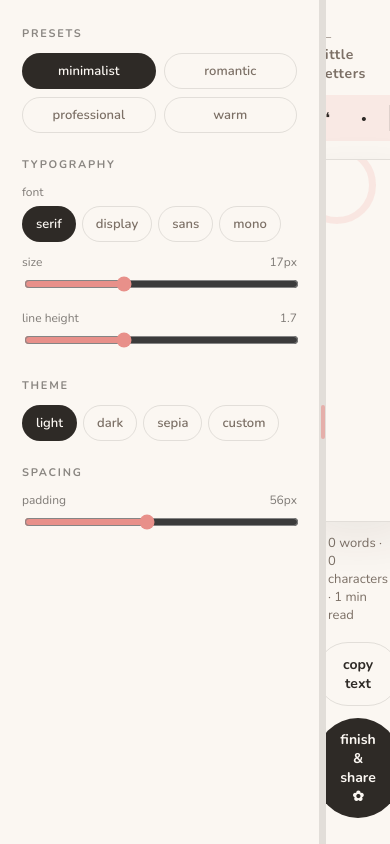
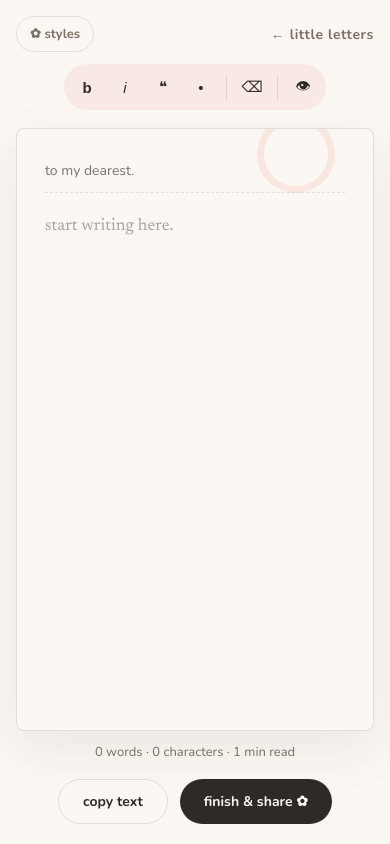
Before and after one commit to deebhikakumaran/littleletters, a Next.js app: page /editor in a window 390 px wide. Built offline with nearby package versions, Linux system fonts and the light colour scheme.

Commit message:
responsive editor

```diff
--- a/components/LetterSender.tsx
+++ b/components/LetterSender.tsx
@@ -25,11 +25,23 @@ export default function LetterSender() {
   const [shareOpen, setShareOpen] = useState(false);
   const [panelW, setPanelW] = useState(320);
 
+  // is this a small screen? (mobile/tablet) — drives the stacked layout
+  const [isMobile, setIsMobile] = useState(false);
+  const [panelOpen, setPanelOpen] = useState(false); // mobile: panel collapsed by default
+
   const { msg, flash } = useToast();
   const edRef = useRef<RichEditorHandle>(null);
   const dragging = useRef(false);
 
-  // draggable divider
+  // track viewport width
+  useEffect(() => {
+    const check = () => setIsMobile(window.innerWidth <= 820);
+    check();
+    window.addEventListener("resize", check);
+    return () => window.removeEventListener("resize", check);
+  }, []);
+
+  // draggable divider (desktop only)
   useEffect(() => {
     const move = (e: MouseEvent | TouchEvent) => {
       if (!dragging.current) return;
@@ -75,15 +87,9 @@ export default function LetterSender() {
     window.location.href = `mailto:?subject=${subj}&body=${b}`;
   };
 
-  return (
-    <div style={{ height: "100vh", overflow: "hidden", background: pal.paper, display: "grid",
-      gridTemplateColumns: `${panelW}px 6px 1fr`, fontFamily: FONTS.sans, color: pal.ink }}>
-      <Styles />
-
-      {/* ── left pane: editor controls ── */}
-      <aside className="ll-scroll" style={{ padding: "26px 22px 60px", borderRight: `1px solid ${pal.line}`,
-        background: pal.paper, color: pal.ink, overflowY: "auto", height: "100%", minHeight: 0 }}>
-
+  // ── the controls panel (shared between desktop sidebar and mobile drawer) ──
+  const Panel = (
+    <>
       <Group label="presets">
         <div style={{ display: "grid", gridTemplateColumns: "1fr 1fr", gap: 8 }}>
           {Object.keys(PRESETS).map((k) => (
@@ -126,24 +132,21 @@ export default function LetterSender() {
       <Group label="spacing">
         <Slider label="padding" min={24} max={96} step={4} value={pad} unit="px" onChange={setPad} pal={pal} />
       </Group>
-      </aside>
+    </>
+  );
 
-      {/* draggable divider */}
-      <div onMouseDown={() => { dragging.current = true; document.body.style.userSelect = "none"; }}
-        onTouchStart={() => { dragging.current = true; }}
-        title="drag to resize"
-        style={{ cursor: "col-resize", background: pal.line, position: "relative" }}>
-        <div style={{ position: "absolute", top: "50%", left: "50%", transform: "translate(-50%,-50%)",
-          width: 4, height: 34, borderRadius: 999, background: pal.accent, opacity: .6 }} />
-      </div>
+  // ── the editor pane (shared) ──
+  const Editor = (
+    <main style={{ padding: isMobile ? "16px 16px 20px" : "26px 24px 26px", display: "flex",
+      flexDirection: "column", alignItems: "center", background: pal.paper,
+      height: "100%", minHeight: 0, overflow: "hidden" }}>
 
-      {/* ── right pane: live letter ── */}
-      <main style={{ padding: "26px 24px 26px", display: "flex", flexDirection: "column",
-        alignItems: "center", background: pal.paper, height: "100%", minHeight: 0, overflow: "hidden" }}>
-
-        {/* back to home */}
+      {/* back to home + (mobile) styles toggle */}
       <div style={{ flexShrink: 0, width: "100%", maxWidth: 640, display: "flex",
-          justifyContent: "flex-end", marginBottom: 12 }}>
+        justifyContent: "space-between", alignItems: "center", marginBottom: 12 }}>
+        {isMobile
+          ? <button onClick={() => setPanelOpen(true)} style={{ ...chip(false, pal), fontWeight: 700 }}>✿ styles</button>
+          : <span />}
         <Link href="/" style={{ fontFamily: FONTS.sans, fontWeight: 700, fontSize: 14,
           letterSpacing: ".04em", color: pal.soft, textDecoration: "none" }}>← little letters</Link>
       </div>
@@ -160,7 +163,7 @@ export default function LetterSender() {
         <Tool onClick={() => setPreviewMode((v) => !v)} pal={pal} title="preview / write">{previewMode ? "✎" : "👁"}</Tool>
       </div>
 
-        <LetterPaper pal={pal} pad={pad} fill>
+      <LetterPaper pal={pal} pad={isMobile ? Math.min(pad, 28) : pad} fill>
         {previewMode
           ? (to.trim() ? <div style={{ flexShrink: 0, color: pal.soft, fontFamily: FONTS.sans, fontSize: 18,
               borderBottom: `1px dashed ${pal.line}`, paddingBottom: 12, marginBottom: 20 }}>{to}</div> : null)
@@ -181,7 +184,7 @@ export default function LetterSender() {
         />
       </LetterPaper>
 
-        <div style={{ flexShrink: 0, fontFamily: FONTS.sans, fontSize: 13, color: pal.soft, marginTop: 12 }}>
+      <div style={{ flexShrink: 0, fontFamily: FONTS.sans, fontSize: 13, color: pal.soft, marginTop: 12, textAlign: "center" }}>
         {stats.words} words · {stats.chars} characters · {stats.mins} min read
         {stats.words > 1000 && <span style={{ color: pal.accent }}> · a long, lovely one</span>}
       </div>
@@ -191,6 +194,56 @@ export default function LetterSender() {
         <button onClick={openShare} style={btn("#2e2a26", "#fbf7f2", pal)}>finish &amp; share ✿</button>
       </div>
     </main>
+  );
+
+  return (
+    <div style={{ height: "100vh", overflow: "hidden", background: pal.paper,
+      ...(isMobile
+        ? { display: "block" }
+        : { display: "grid", gridTemplateColumns: `${panelW}px 6px 1fr` }),
+      fontFamily: FONTS.sans, color: pal.ink }}>
+      <Styles />
+
+      {!isMobile && (
+        <>
+          {/* ── desktop: left pane ── */}
+          <aside className="ll-scroll" style={{ padding: "26px 22px 60px", borderRight: `1px solid ${pal.line}`,
+            background: pal.paper, color: pal.ink, overflowY: "auto", height: "100%", minHeight: 0 }}>
+            {Panel}
+          </aside>
+
+          {/* draggable divider */}
+          <div onMouseDown={() => { dragging.current = true; document.body.style.userSelect = "none"; }}
+            onTouchStart={() => { dragging.current = true; }}
+            title="drag to resize"
+            style={{ cursor: "col-resize", background: pal.line, position: "relative" }}>
+            <div style={{ position: "absolute", top: "50%", left: "50%", transform: "translate(-50%,-50%)",
+              width: 4, height: 34, borderRadius: 999, background: pal.accent, opacity: .6 }} />
+          </div>
+        </>
+      )}
+
+      {/* editor — full width on mobile, right pane on desktop */}
+      {Editor}
+
+      {/* ── mobile: styles drawer ── */}
+      {isMobile && panelOpen && (
+        <div onClick={() => setPanelOpen(false)} style={{ position: "fixed", inset: 0, background: "rgba(0,0,0,.4)",
+          display: "flex", alignItems: "flex-end", zIndex: 70 }}>
+          <div onClick={(e) => e.stopPropagation()} className="ll-scroll"
+            style={{ background: pal.paper, color: pal.ink, width: "100%", maxHeight: "82vh", overflowY: "auto",
+              borderTopLeftRadius: 22, borderTopRightRadius: 22, padding: "20px 22px 40px",
+              boxShadow: "0 -20px 60px rgba(0,0,0,.3)" }}>
+            <div style={{ display: "flex", justifyContent: "space-between", alignItems: "center", marginBottom: 10 }}>
+              <div style={{ fontFamily: FONTS.display, fontWeight: 500, fontSize: 22 }}>styles ✿</div>
+              <button onClick={() => setPanelOpen(false)} style={{ background: "none", border: "none",
+                color: pal.soft, fontFamily: FONTS.sans, fontWeight: 700, fontSize: 22, cursor: "pointer" }}>×</button>
+            </div>
+            {Panel}
+            <button onClick={() => setPanelOpen(false)} style={{ ...btn("#2e2a26", "#fbf7f2", pal), width: "100%", marginTop: 14 }}>done</button>
+          </div>
+        </div>
+      )}
 
       <Toast msg={msg} />
 
```
Lines whose indentation alone changed are shown as unchanged.
